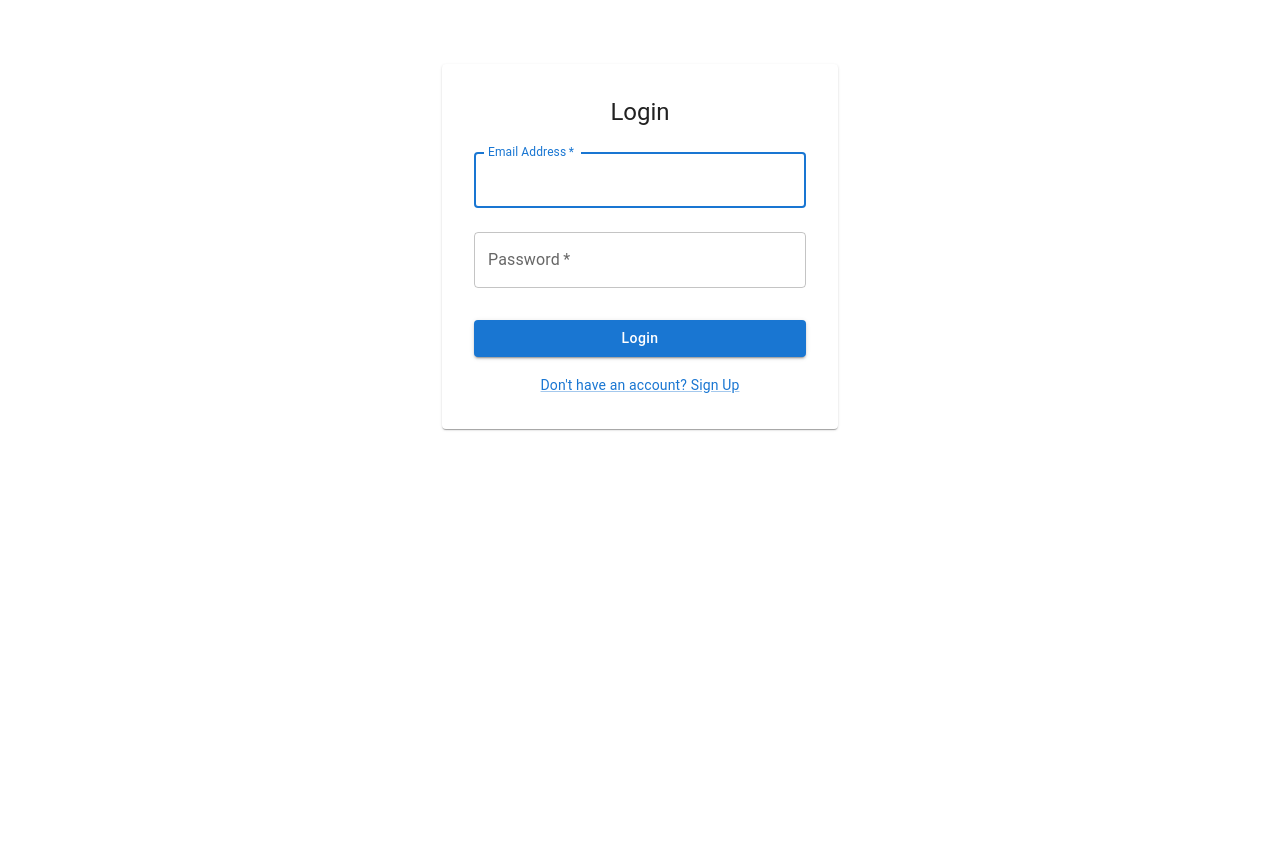
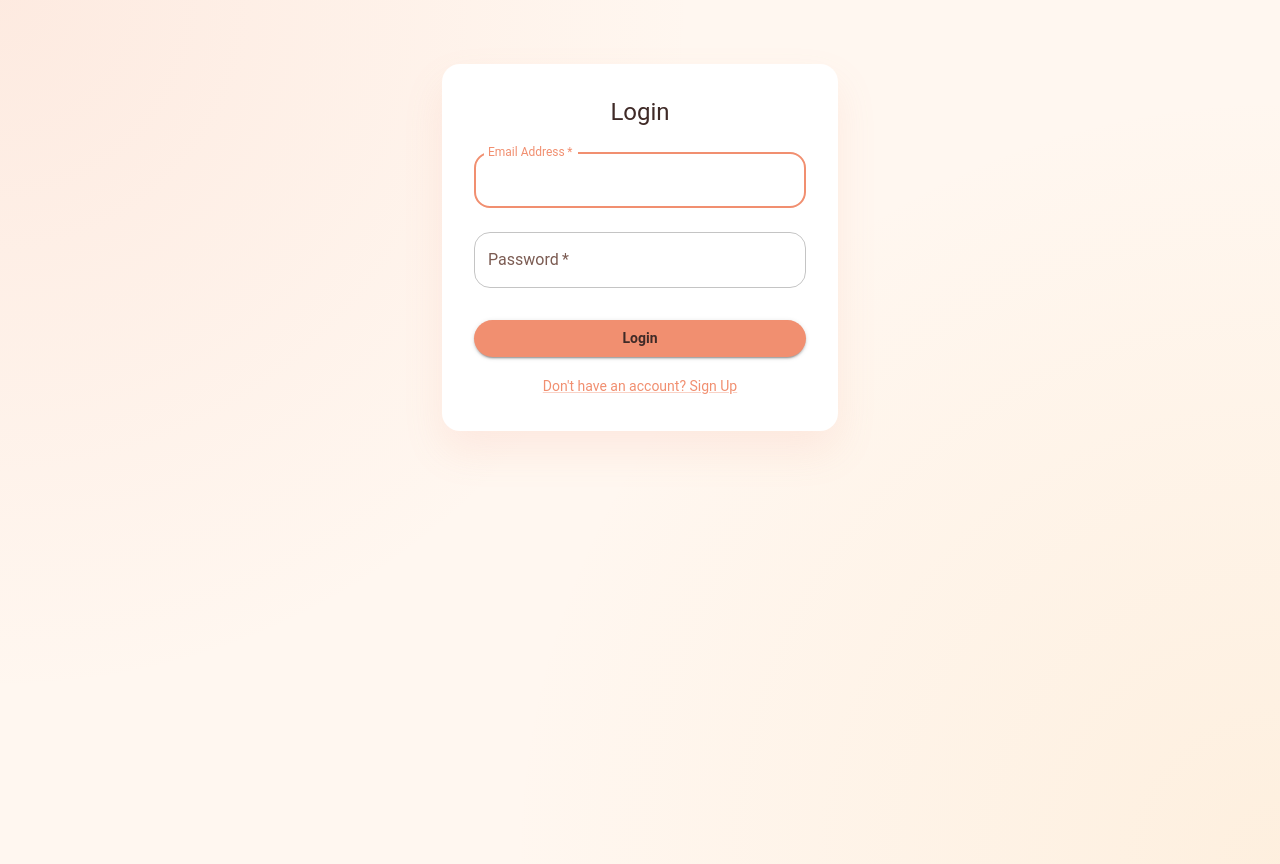
Before and after one commit to ChanitaIvanova/pastry-tasting-platform, a React (Create React App) app in the folder client/: page /login in a window 1280 px wide. Before the commit the page ends 800 px from the top, so only its background shows below. Built offline with nearby package versions, Linux system fonts and the light colour scheme.

Commit message:
feat: add pastry-inspired light and dark themes

```diff
--- a/client/src/App.js
+++ b/client/src/App.js
@@ -1,11 +1,13 @@
 import React from 'react';
 import { BrowserRouter, Routes, Route, Navigate } from 'react-router-dom';
-import { ThemeProvider, CssBaseline } from '@mui/material';
+import { LocalizationProvider } from '@mui/x-date-pickers';
+import { AdapterDateFns } from '@mui/x-date-pickers/AdapterDateFns';
+import { QueryClientProvider } from 'react-query';
+
 import { AuthProvider } from './contexts/AuthContext';
-import theme from './theme';
 import { NotificationProvider } from './contexts/NotificationContext';
 import { SocketProvider } from './contexts/SocketContext';
-import { QueryClientProvider } from 'react-query';
+import { ThemeModeProvider } from './contexts/ThemeModeContext';
 import { queryClient } from './services/queryClient';
 
 import Layout from './components/Layout';
@@ -22,8 +24,8 @@ import QuestionnaireDetails from './pages/QuestionnaireDetails';
 function App() {
   return (
     <QueryClientProvider client={queryClient}>
-      <ThemeProvider theme={theme}>
-        <CssBaseline />
+      <ThemeModeProvider>
+        <LocalizationProvider dateAdapter={AdapterDateFns}>
           <AuthProvider>
             <NotificationProvider>
               <SocketProvider>
@@ -87,7 +89,8 @@ function App() {
               </SocketProvider>
             </NotificationProvider>
           </AuthProvider>
-      </ThemeProvider>
+        </LocalizationProvider>
+      </ThemeModeProvider>
     </QueryClientProvider>
   );
 }
--- /dev/null
+++ b/client/src/contexts/ThemeModeContext.js
@@ -0,0 +1,60 @@
+import React from 'react';
+import { ThemeProvider, CssBaseline } from '@mui/material';
+import { createAppTheme } from '../theme';
+
+const ThemeModeContext = React.createContext({
+  mode: 'light',
+  toggleColorMode: () => {}
+});
+
+const getInitialMode = () => {
+  if (typeof window === 'undefined') {
+    return 'light';
+  }
+
+  const stored = window.localStorage.getItem('app-color-mode');
+  if (stored === 'light' || stored === 'dark') {
+    return stored;
+  }
+
+  if (typeof window.matchMedia === 'function') {
+    return window.matchMedia('(prefers-color-scheme: dark)').matches ? 'dark' : 'light';
+  }
+
+  return 'light';
+};
+
+export const ThemeModeProvider = ({ children }) => {
+  const [mode, setMode] = React.useState(getInitialMode);
+
+  const toggleColorMode = React.useCallback(() => {
+    setMode((prev) => (prev === 'light' ? 'dark' : 'light'));
+  }, []);
+
+  React.useEffect(() => {
+    if (typeof window !== 'undefined') {
+      window.localStorage.setItem('app-color-mode', mode);
+    }
+  }, [mode]);
+
+  const theme = React.useMemo(() => createAppTheme(mode), [mode]);
+
+  const contextValue = React.useMemo(
+    () => ({
+      mode,
+      toggleColorMode
+    }),
+    [mode, toggleColorMode]
+  );
+
+  return (
+    <ThemeModeContext.Provider value={contextValue}>
+      <ThemeProvider theme={theme}>
+        <CssBaseline />
+        {children}
+      </ThemeProvider>
+    </ThemeModeContext.Provider>
+  );
+};
+
+export const useThemeMode = () => React.useContext(ThemeModeContext);
--- a/client/src/index.js
+++ b/client/src/index.js
@@ -1,35 +1,12 @@
 import React from 'react';
 import { createRoot } from 'react-dom/client';
-import { ThemeProvider } from '@mui/material/styles';
-import CssBaseline from '@mui/material/CssBaseline';
-import { LocalizationProvider } from '@mui/x-date-pickers';
-import { AdapterDateFns } from '@mui/x-date-pickers/AdapterDateFns';
-import theme from './theme';
 import App from './App';
-import { AuthProvider } from './contexts/AuthContext';
-import { NotificationProvider } from './contexts/NotificationContext';
-import { SocketProvider } from './contexts/SocketContext';
-import { QueryClientProvider } from 'react-query';
-import { queryClient } from './services/queryClient';
 
 const container = document.getElementById('root');
 const root = createRoot(container);
 
 root.render(
   <React.StrictMode>
-    <QueryClientProvider client={queryClient}>
-      <ThemeProvider theme={theme}>
-        <CssBaseline />
-        <LocalizationProvider dateAdapter={AdapterDateFns}>
-          <AuthProvider>
-            <NotificationProvider>
-              <SocketProvider>
-                <App />
-              </SocketProvider>
-            </NotificationProvider>
-          </AuthProvider>
-        </LocalizationProvider>
-      </ThemeProvider>
-    </QueryClientProvider>
+    <App />
   </React.StrictMode>
 );
--- a/client/src/theme.js
+++ b/client/src/theme.js
@@ -1,23 +1,139 @@
-import { createTheme } from '@mui/material/styles';
+import { createTheme, alpha } from '@mui/material/styles';
 
-const theme = createTheme({
-  palette: {
+const lightPalette = {
   primary: {
-      main: '#1976d2',
+    main: '#F18F70',
+    contrastText: '#3F2A27'
   },
   secondary: {
-      main: '#dc004e',
+    main: '#C66B3D',
+    contrastText: '#FFF7F0'
   },
+  background: {
+    default: '#FFF7F0',
+    paper: '#FFFFFF'
   },
+  text: {
+    primary: '#3F2A27',
+    secondary: '#7B5B52'
+  },
+  divider: '#F1D9CE'
+};
+
+const darkPalette = {
+  primary: {
+    main: '#FFB59C',
+    contrastText: '#2C1B18'
+  },
+  secondary: {
+    main: '#F4B860',
+    contrastText: '#2C1B18'
+  },
+  background: {
+    default: '#211211',
+    paper: '#2B1816'
+  },
+  text: {
+    primary: '#FCEFE9',
+    secondary: '#F4D9CE'
+  },
+  divider: '#3F2B28'
+};
+
+export const createAppTheme = (mode = 'light') => {
+  const palette = mode === 'light' ? lightPalette : darkPalette;
+
+  let theme = createTheme({
+    palette: {
+      mode,
+      ...palette
+    },
+    shape: {
+      borderRadius: 16
+    },
+    typography: {
+      fontFamily: "'Poppins', 'Roboto', 'Helvetica', 'Arial', sans-serif",
+      h6: {
+        fontWeight: 600
+      },
+      body1: {
+        lineHeight: 1.6
+      }
+    }
+  });
+
+  theme = createTheme(theme, {
     components: {
+      MuiCssBaseline: {
+        styleOverrides: {
+          body: {
+            backgroundColor: theme.palette.background.default,
+            backgroundImage:
+              mode === 'light'
+                ? 'radial-gradient(circle at top left, rgba(241, 143, 112, 0.12), transparent 45%), radial-gradient(circle at bottom right, rgba(244, 184, 96, 0.12), transparent 50%)'
+                : 'radial-gradient(circle at top left, rgba(255, 181, 156, 0.12), transparent 45%), radial-gradient(circle at bottom right, rgba(244, 184, 96, 0.08), transparent 50%)',
+            color: theme.palette.text.primary,
+            minHeight: '100vh'
+          }
+        }
+      },
+      MuiPaper: {
+        styleOverrides: {
+          root: {
+            backgroundImage: 'none',
+            borderRadius: 18,
+            boxShadow:
+              mode === 'light'
+                ? '0px 20px 40px rgba(241, 143, 112, 0.12)'
+                : '0px 20px 40px rgba(0, 0, 0, 0.4)'
+          }
+        }
+      },
       MuiButton: {
         styleOverrides: {
           root: {
             textTransform: 'none',
+            borderRadius: 999,
+            fontWeight: 600
+          }
+        }
       },
+      MuiAppBar: {
+        styleOverrides: {
+          root: {
+            backgroundImage: 'none',
+            backdropFilter: 'blur(8px)',
+            backgroundColor: alpha(theme.palette.background.paper, mode === 'light' ? 0.92 : 0.85),
+            boxShadow:
+              mode === 'light'
+                ? '0 12px 24px rgba(63, 42, 39, 0.08)'
+                : '0 12px 24px rgba(12, 8, 7, 0.65)',
+            borderBottom: `1px solid ${alpha(theme.palette.divider, 0.4)}`
+          }
+        }
       },
+      MuiDrawer: {
+        styleOverrides: {
+          paper: {
+            backgroundColor: theme.palette.background.paper,
+            backgroundImage: 'none',
+            color: theme.palette.text.primary
+          }
+        }
       },
-  },
+      MuiContainer: {
+        styleOverrides: {
+          root: {
+            paddingBottom: theme.spacing(4)
+          }
+        }
+      }
+    }
   });
 
+  return theme;
+};
+
+const theme = createAppTheme();
+
 export default theme;
```
Also changed, not shown: client/src/components/Layout.js (+80 -34 lines). Lines whose indentation alone changed are shown as unchanged.
